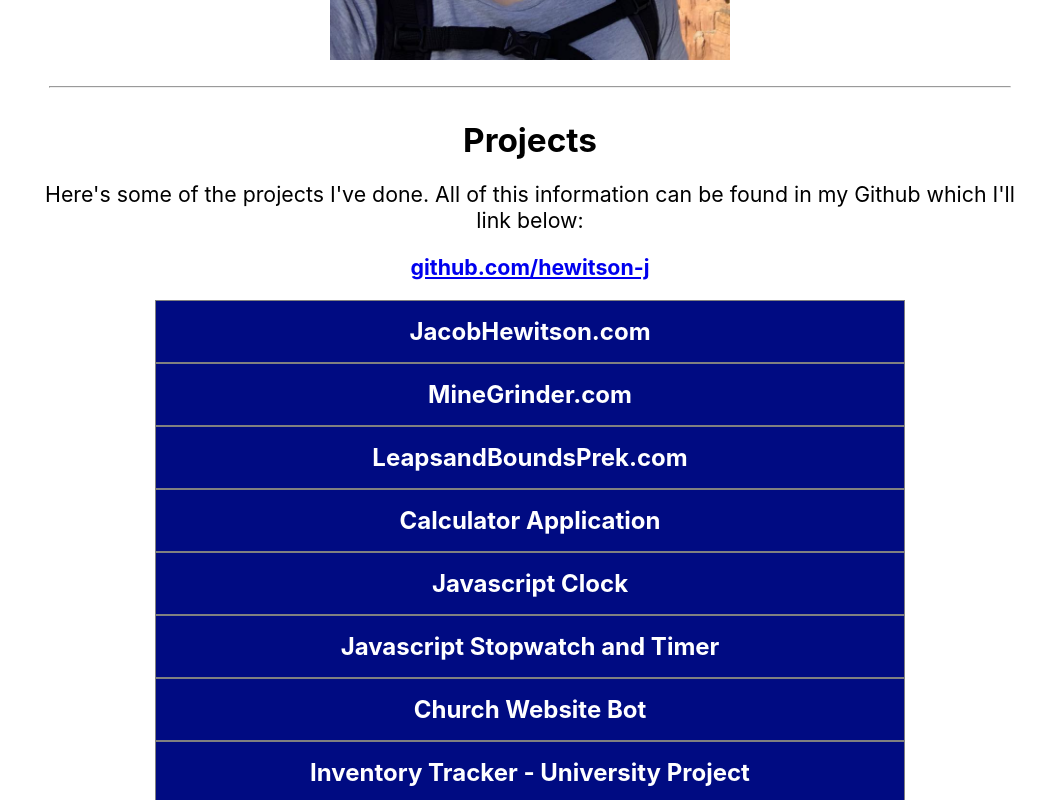
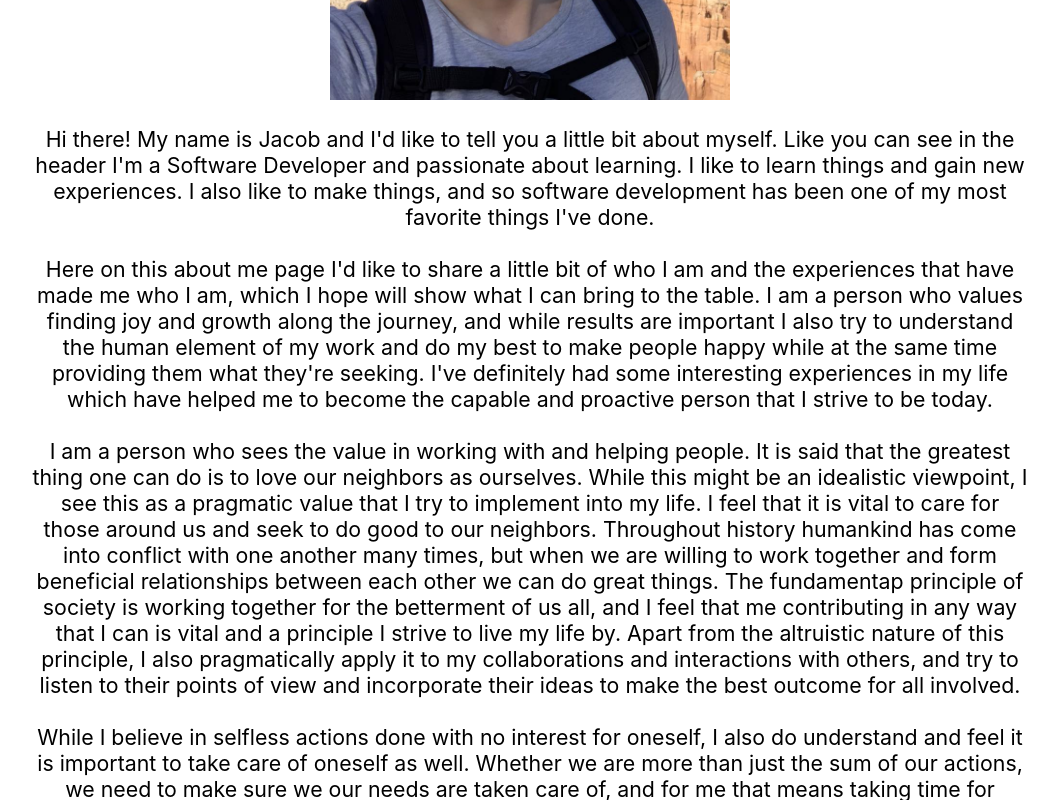
Before and after one commit to hewitson-j/react-jh-website, a React (Create React App) app: page / in a window 1280 px wide. Shown: the part 920-1720 px from the top of the page, without its empty margins (110-1167 px from the left). Built offline with nearby package versions, Linux system fonts and the light colour scheme.

Commit message:
Added AboutMe section.

```diff
--- /dev/null
+++ b/src/AboutMe.js
@@ -0,0 +1,76 @@
+import "./AboutMe.css";
+
+function AboutMe() {
+  return (
+    <>
+      <p>
+        Hi there! My name is Jacob and I'd like to tell you a little bit about
+        myself. Like you can see in the header I'm a Software Developer and
+        passionate about learning. I like to learn things and gain new
+        experiences. I also like to make things, and so software development has
+        been one of my most favorite things I've done.
+        <br></br>
+        <br></br>
+        Here on this about me page I'd like to share a little bit of who I am
+        and the experiences that have made me who I am, which I hope will show
+        what I can bring to the table. I am a person who values finding joy and
+        growth along the journey, and while results are important I also try to
+        understand the human element of my work and do my best to make people
+        happy while at the same time providing them what they're seeking. I've
+        definitely had some interesting experiences in my life which have helped
+        me to become the capable and proactive person that I strive to be today.
+        <br></br>
+        <br></br>I am a person who sees the value in working with and helping
+        people. It is said that the greatest thing one can do is to love our
+        neighbors as ourselves. While this might be an idealistic viewpoint, I
+        see this as a pragmatic value that I try to implement into my life. I
+        feel that it is vital to care for those around us and seek to do good to
+        our neighbors. Throughout history humankind has come into conflict with
+        one another many times, but when we are willing to work together and
+        form beneficial relationships between each other we can do great things.
+        The fundamentap principle of society is working together for the
+        betterment of us all, and I feel that me contributing in any way that I
+        can is vital and a principle I strive to live my life by. Apart from the
+        altruistic nature of this principle, I also pragmatically apply it to my
+        collaborations and interactions with others, and try to listen to their
+        points of view and incorporate their ideas to make the best outcome for
+        all involved.
+        <br></br>
+        <br></br>
+        While I believe in selfless actions done with no interest for oneself, I
+        also do understand and feel it is important to take care of oneself as
+        well. Whether we are more than just the sum of our actions, we need to
+        make sure we our needs are taken care of, and for me that means taking
+        time for myself to relax and unwind after a long day. That way I can
+        clear my mind and be ready to tackle the challenges and opportunities of
+        a new day.
+        <br></br>
+        <br></br>
+        Along with taking care of oneself, just as important is maintaining some
+        sense of spirituality and mindfulness of one's place in the world. For
+        me, spirituality is the road to self-actualization, and while
+        traditionally spirituality is associated with a religion, for me
+        spirituality is simply connecting oneself with a higher power or
+        something larger than themselves. This in part takes the form of
+        self-improvment and goal-setting. This inspires me to keep working to
+        learn and improve and better myself. It also drives me to always give my
+        best effort in everything that I do. I find peace in meditation and
+        analyzing what I've done well, where I want to be, and how I can get
+        there all while feeling close to the Divine as I do so.
+        <br></br>
+        <br></br>I value honest and efficient hard work as well. I would say I
+        believe in progress and improving upon what we already have. With that
+        being said, there are traditional values which I believe are vital for
+        said progress and diligence is a key value which I try to emulate in my
+        life. At work or in my studies, when I am given a project I do my best
+        to plan out what my course of action is and then diligently do as much
+        as I can until the job is done or I can't do any more. If I get to the
+        point where I can't do any more, I search resources to find a solution
+        and if I can't I seek for help from colleagues, at which point the
+        problem is usually solved.
+      </p>
+    </>
+  );
+}
+
+export default AboutMe;
--- a/src/App.js
+++ b/src/App.js
@@ -3,6 +3,7 @@
 import ContactCard from "./components/ContactCard";
 import Resume from "./components/Resume";
 import Accordion from "./components/Accordion";
+import AboutMe from "./AboutMe";
 
 function App() {
   return (
@@ -24,6 +25,8 @@
           <a href="#projects">Click here!</a>
         </button>
       </div>
+      <br></br>
+      <br></br>
       <hr></hr>
       <div className="site-content" id="about-me">
         <h4 className="content-subheader">Meet Jacob!</h4>
@@ -32,7 +35,7 @@
           src={process.env.PUBLIC_URL + "/ProfilePhoto.jpg"}
           alt="Jacob Hewitson"
         ></img>
-        <p></p>
+        <AboutMe />
       </div>
       <hr></hr>
       <div className="site-content" id="projects">
```
Also changed, not shown: src/AboutMe.css (added).
